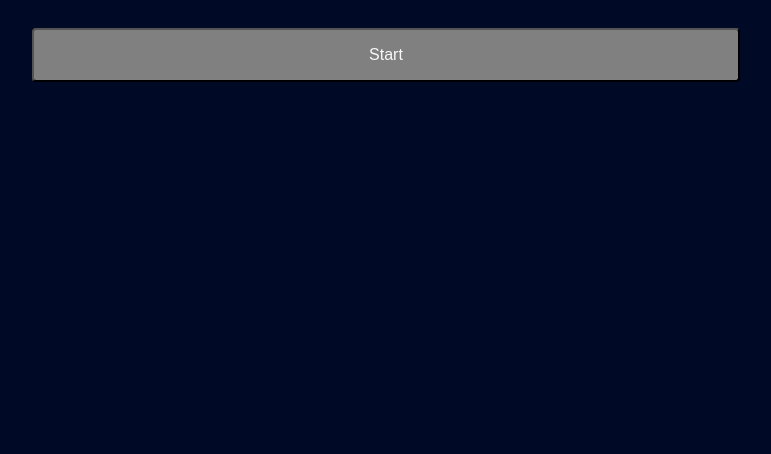
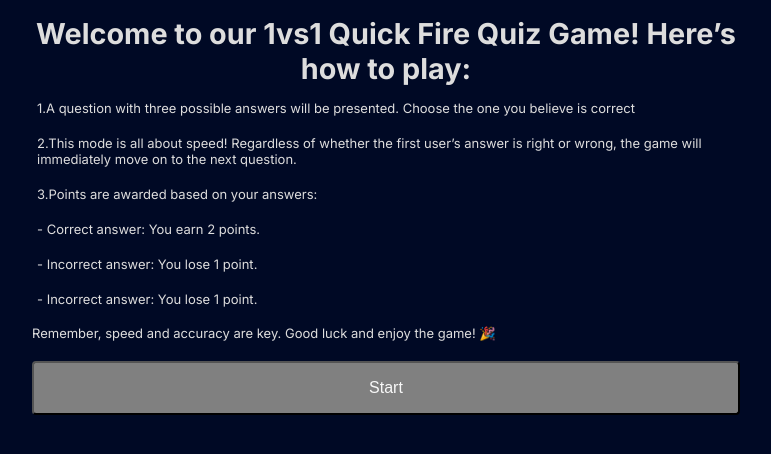
Before and after one commit to luismercon/scrumquiz, a Next.js app: page /quickfire in a window 1280 px wide. Shown: the top 454 px of the page, without its empty margins (254-1025 px from the left). Built offline with nearby package versions, Linux system fonts and the light colour scheme.

Commit message:
new instructions

```diff
--- a/app/quickfire/page.js
+++ b/app/quickfire/page.js
@@ -61,7 +61,23 @@ const page = () => {
 
             {
                 !isStarted &&
-                <button onClick={() => handleStart()}>Start</button>
+                <div className='how-to-play'>
+                    <h3>Welcome to our 1vs1 Quick Fire Quiz Game! Here’s how to play:
+                    </h3>
+                    <ol>
+                        <li>1.A question with three possible answers will be presented. Choose the one you believe is correct</li>
+                        <li>2.This mode is all about speed! Regardless of whether the first user’s answer is right or wrong, the game will immediately move on to the next question.</li>
+                        <li>3.Points are awarded based on your answers:</li>
+                        <ul>
+                            <li>- Correct answer: You earn 2 points.</li>
+                            <li>- Incorrect answer: You lose 1 point.</li>
+                            <li>- Incorrect answer: You lose 1 point.</li>
+                        </ul>
+                    </ol>
+                    <p >Remember, speed and accuracy are key. Good luck and enjoy the game! 🎉
+                    </p>
+                    <button onClick={() => handleStart()}>Start</button>
+                </div>
             }
             {
                 isStarted &&
--- a/app/quickfire/style.css
+++ b/app/quickfire/style.css
@@ -80,3 +80,18 @@ h4{
     color: white;
     font-size: xx-large;
 }
+
+.how-to-play{
+    color: #ddd;
+}
+
+.how-to-play h3{
+    color: #ddd;
+    text-align: center;
+}
+
+.how-to-play li, p{
+    color: #ddd;
+    border: none;
+    font-size: small;
+}
```
